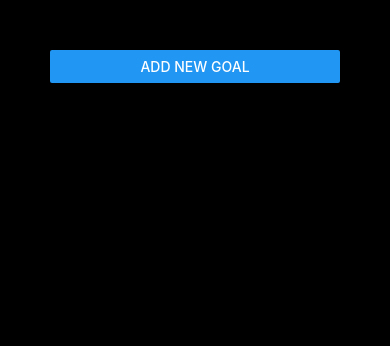
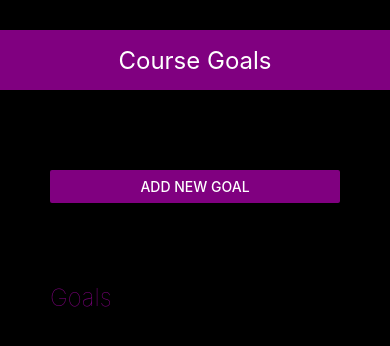
Before and after one commit to scorpionakki/summer_internship, a React Native app: screen / in a window 390 px wide. Shown: the top 346 px of the page. Built offline with nearby package versions, Linux system fonts and the light colour scheme.

Commit message:
Gave a modern look

```diff
--- a/App.js
+++ b/App.js
@@ -4,6 +4,7 @@ import {
   View,
   FlatList,
   Button,
+  Text,
 } from "react-native";
 
 import GoalItem from "./components/GoalItem";
@@ -35,9 +36,15 @@ export default function App() {
 
   return (
     <View style={styles.screen}>
-      <Button title="Add New Goal" onPress={() => setIsAddMode(true)}/>
+      <View style={styles.heading}>
+        <Text style={styles.headingText}color="white">Course Goals</Text>
+      </View>
+      <View>
+        <Button color="purple" title="Add New Goal" onPress={() => setIsAddMode(true)}/>
+      </View>
       <GoalInput visible={isAddMode} onCancel={cancelGoalAdditionHandler} onAddGoal={addGoalHandler} />
 
+      <Text style={styles.goalsText}>Goals</Text>
       {/* Now you can use ScrollView instead of FlatList but if a list is having a good amount of data then scrollView would take a hit in terms of performance as it will load up the whole list instead of just the items that are up there on the screen, always use FlatList if you aren't sure the amount of data */}
       <FlatList
         style={styles.list}
@@ -52,10 +59,32 @@ export default function App() {
 const styles = StyleSheet.create({
   screen: {
     padding: 50,
+    paddingTop: 150,
     backgroundColor: 'black',
     flex:1
   },
   list: {
-    marginTop: 50,
-  }
+    marginTop: 10,
+  },
+  heading: {
+    height: 60,
+    justifyContent: 'center',
+    alignItems: 'center',
+    marginLeft: -50,
+    marginRight: -50,
+    marginTop: -120,
+    marginBottom: 80,
+    backgroundColor: 'purple',
+  },
+  headingText:{
+    textAlign: 'center',
+    fontSize: 24,
+    color: 'white',
+  },
+  goalsText:{
+    color: 'purple',
+    fontSize: 24,
+    fontWeight: "100",
+    marginTop: 80,
+  },
 });
--- a/components/GoalInput.js
+++ b/components/GoalInput.js
@@ -8,8 +8,12 @@ const GoalInput = (props) => {
   };
 
   const addGoalHandler = () => {
-    props.onAddGoal(enteredGoal);
-    setEnteredGoal("");
+    if(enteredGoal != "")
+    {
+      props.onAddGoal(enteredGoal);
+      setEnteredGoal("");
+    }
+
   };
 
   const cancelGoalHandler = () => {
@@ -30,10 +34,10 @@ const GoalInput = (props) => {
         />
         <View style={styles.buttons}>
           <View style={styles.button}>
-            <Button title="ADD" onPress={addGoalHandler} />
+            <Button color="purple" title="ADD" onPress={addGoalHandler} />
           </View>
           <View style={styles.button}>
-            <Button title="CANCEL" onPress={cancelGoalHandler} />
+            <Button color="purple" title="CANCEL" onPress={cancelGoalHandler} />
           </View>
         </View>
       </View>
--- a/components/GoalItem.js
+++ b/components/GoalItem.js
@@ -5,7 +5,7 @@ const GoalItem = (props) => {
   return (
     <TouchableOpacity activeOpacity={0.8} onPress={props.onDelete.bind(this, props.id)}>
       <View style={styles.listItem}>
-        <Text>{props.title}</Text>
+        <Text style={styles.listItemText}>{props.title}</Text>
       </View>
     </TouchableOpacity>
   );
@@ -14,12 +14,14 @@ const GoalItem = (props) => {
 const styles = StyleSheet.create({
   listItem: {
     padding: 10,
-    backgroundColor: "#a95aec",
-    borderColor: "grey",
+    backgroundColor: "purple",
     borderWidth: 1,
     borderRadius: 10,
     marginVertical: 3,
   },
+  listItemText:{
+    color: 'white',
+  }
 });
 
 export default GoalItem;
```
